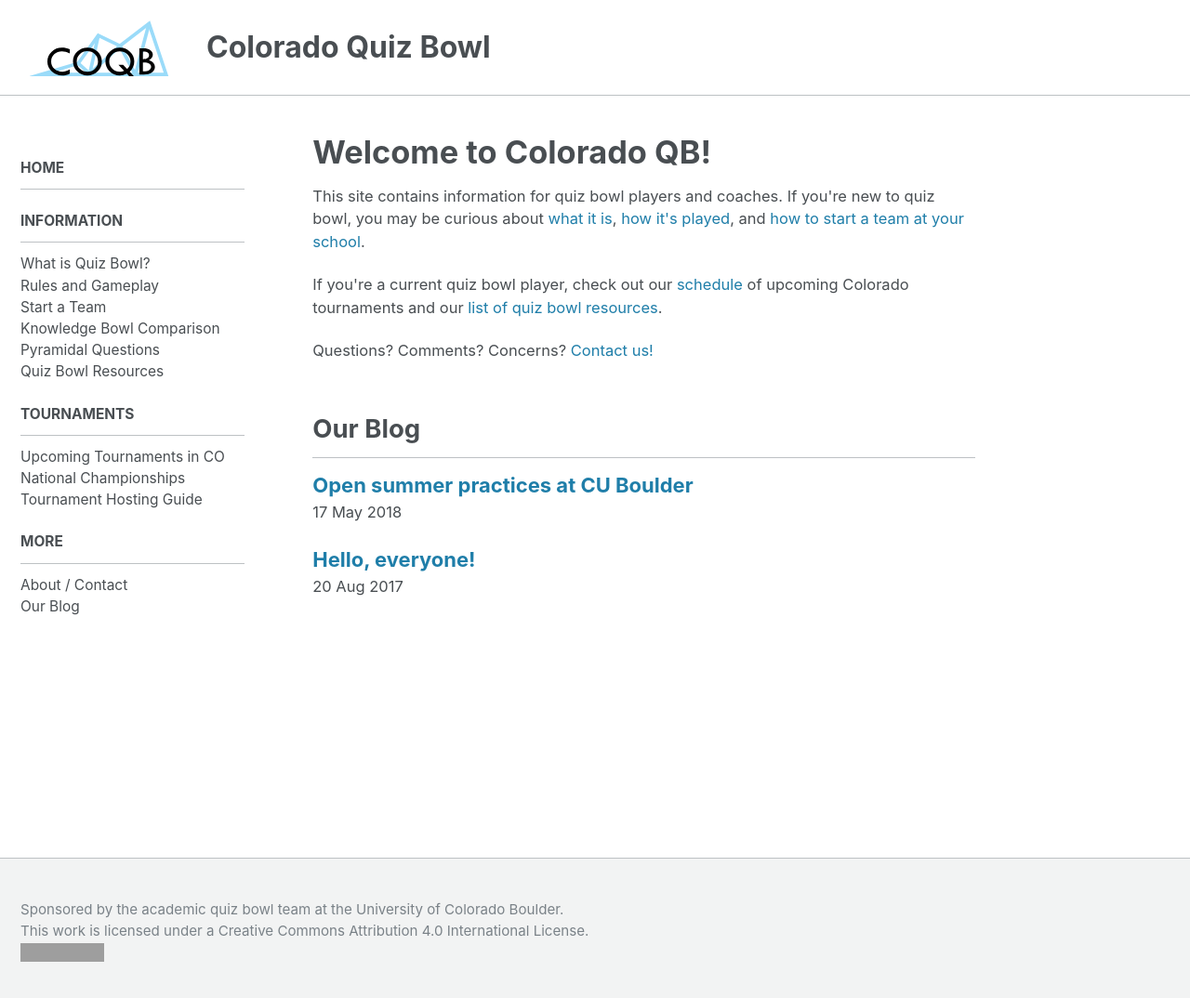
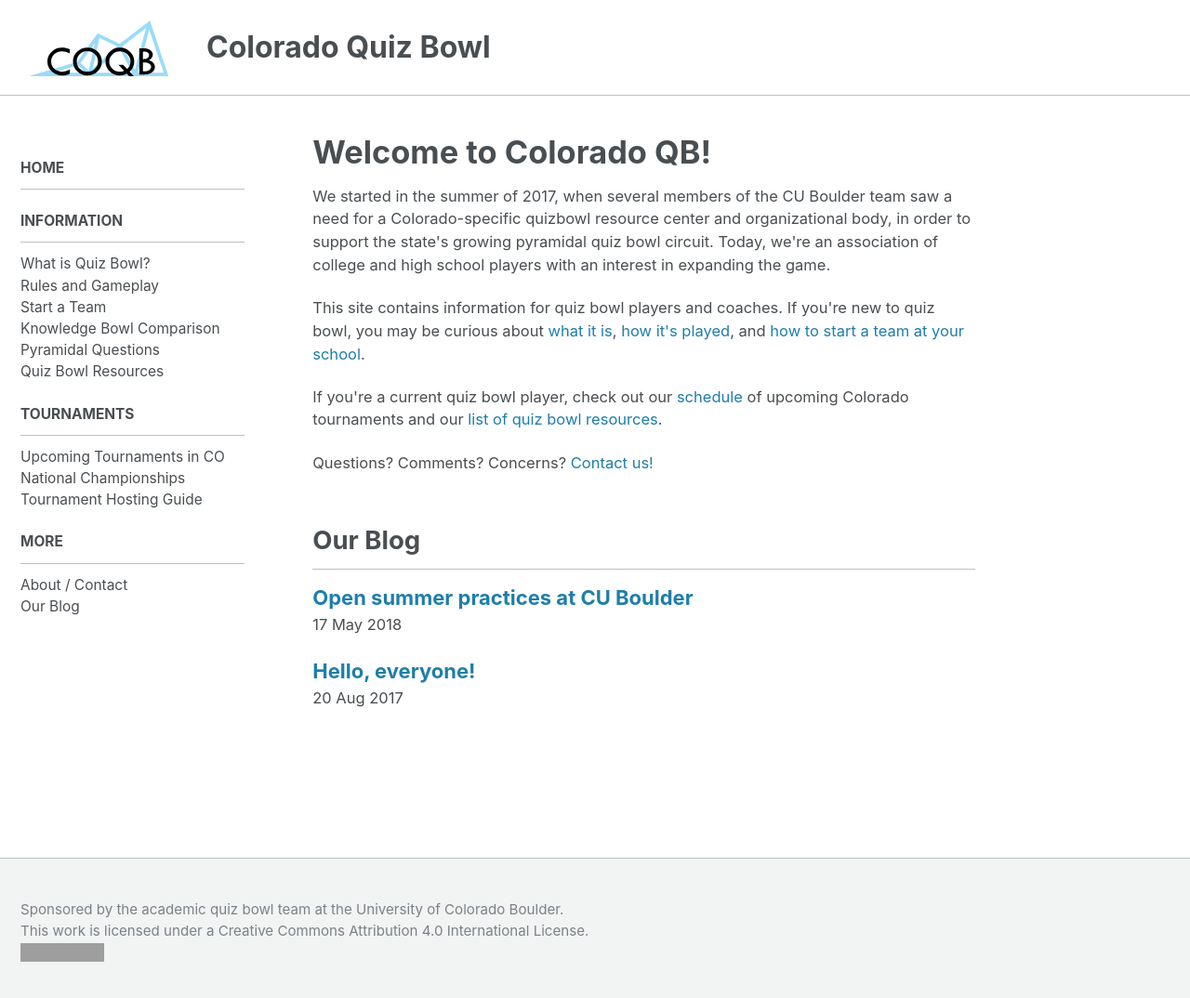
Before and after one commit to matt2718/colorado-qb, a Jekyll site: the page built from index.html, in a window 1280 px wide and 1080 px high. Shown: the top 1074 px of the window at 93% size. Built offline with Jekyll 4.4.1, drawn with Linux system fonts in a browser that asks for light colours; the list of posts is cut into pages by our own code; grey boxes are pictures that could not be loaded.

Commit message:
Update index.html

```diff
--- a/index.html
+++ b/index.html
@@ -1,6 +1,15 @@
 ---
 title: "Welcome to Colorado QB!"
 ---
+
+<p>
+  We started in the summer of 2017, when several members of the CU Boulder team
+  saw a need for a Colorado-specific quizbowl resource center and organizational
+  body, in order to support the state's growing pyramidal quiz bowl circuit.
+  Today, we're an association of college and high school players with an
+  interest in expanding the game.
+</p>
+
 <p>
   This site contains information for quiz bowl players and coaches. If
   you're new to quiz bowl, you may be curious about
```
